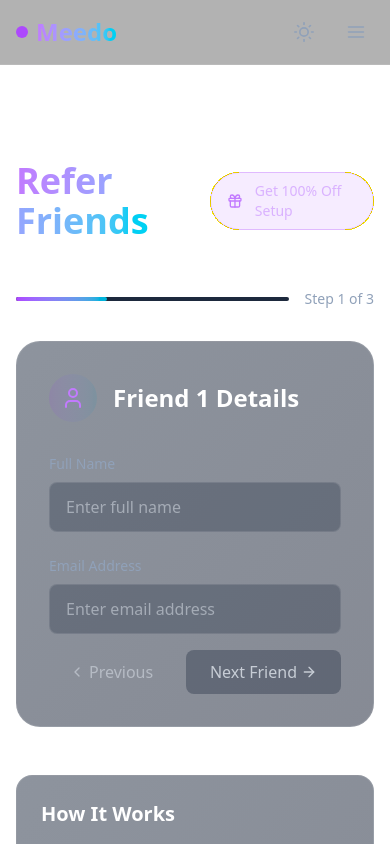
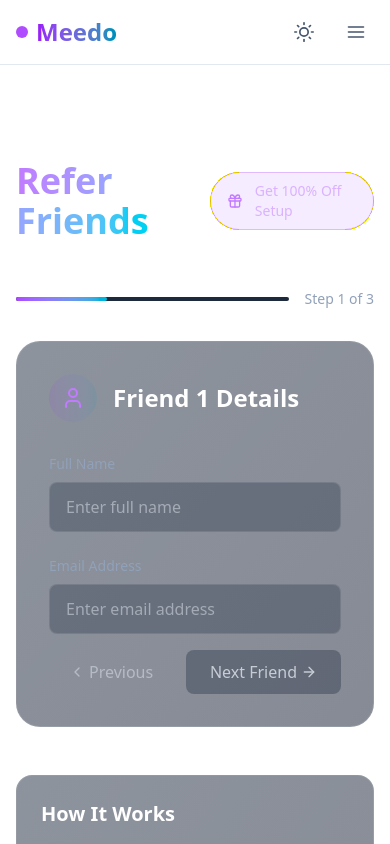
Before and after one commit to Abdallah-Dridi/meedo, a Next.js app: page /referral in a window 390 px wide. Shown: the top 844 px of the page. Built offline with nearby package versions, Linux system fonts and the light colour scheme.

Commit message:
Minor changes

```diff
--- a/package.json
+++ b/package.json
@@ -11,6 +11,7 @@
   "dependencies": {
     "@react-three/drei": "^10.6.1",
     "@react-three/fiber": "^9.3.0",
+    "@tailwindcss/typography": "^0.5.16",
     "framer-motion": "^12.23.12",
     "lucide-react": "^0.536.0",
     "next": "^15.4.5",
@@ -24,7 +25,7 @@
   "devDependencies": {
     "@eslint/eslintrc": "^3",
     "@tailwindcss/postcss": "^4.1.11",
-    "@types/node": "^20.19.9",
+    "@types/node": "^20.19.10",
     "@types/react": "^19",
     "@types/react-dom": "^19",
     "autoprefixer": "^10.4.21",
@@ -34,7 +35,7 @@
     "postcss": "^8.5.6",
     "prettier": "^3.6.2",
     "prettier-plugin-tailwindcss": "^0.6.14",
-    "tailwindcss": "^4.0.0",
+    "tailwindcss": "^4.1.11",
     "typescript": "^5"
   }
 }
--- a/src/app/globals.css
+++ b/src/app/globals.css
@@ -1,2 +1,37 @@
 /* src/app/globals.css */
 @import "tailwindcss";
+
+/* Ensure smooth transitions for theme changes */
+* {
+  transition: background-color 0.3s ease, color 0.3s ease, border-color 0.3s ease;
+}
+
+/* Optional: Custom scrollbar for better dark/light mode support */
+::-webkit-scrollbar {
+  width: 8px;
+}
+
+::-webkit-scrollbar-track {
+  background-color: #f1f5f9; /* slate-100 */
+}
+
+.dark ::-webkit-scrollbar-track {
+  background-color: #1e293b; /* slate-800 */
+}
+
+::-webkit-scrollbar-thumb {
+  background-color: #cbd5e1; /* slate-300 */
+  border-radius: 9999px;
+}
+
+.dark ::-webkit-scrollbar-thumb {
+  background-color: #475569; /* slate-600 */
+}
+
+::-webkit-scrollbar-thumb:hover {
+  background-color: #94a3b8; /* slate-400 */
+}
+
+.dark ::-webkit-scrollbar-thumb:hover {
+  background-color: #64748b; /* slate-500 */
+}
--- a/src/app/layout.tsx
+++ b/src/app/layout.tsx
@@ -1,11 +1,11 @@
 // src/app/layout.tsx
+import { Inter } from 'next/font/google';
 import type { Metadata } from "next";
 import "./globals.css";
-import { ThemeProvider } from "@/components/theme-provider"; // Import the provider
+import { ThemeProvider } from "@/components/theme-provider";
 
-
-// Removing the unused 'inter' variable to fix ESLint warning
-// const inter = Inter({ subsets: ["latin"] });
+// Initialize the 'inter' variable after the import
+const inter = Inter({ subsets: ['latin'] });
 
 export const metadata: Metadata = {
   title: "Meedo",
@@ -14,12 +14,12 @@ export const metadata: Metadata = {
 
 export default function RootLayout({
   children,
-}: Readonly<{
+}: {
   children: React.ReactNode;
-}>) {
+}) {
   return (
     <html lang="en" suppressHydrationWarning>
-      <body>
+      <body className={inter.className}>
         <ThemeProvider>{children}</ThemeProvider>
       </body>
     </html>
--- a/src/components/Header.tsx
+++ b/src/components/Header.tsx
@@ -1,4 +1,3 @@
-
 "use client";
 
 import React, { useState, useEffect } from "react";
@@ -48,7 +47,7 @@ export default function Header() {
   };
 
   return (
-    <header className="sticky top-0 z-50 w-full bg-black/30 backdrop-blur-xl border-b border-white/10">
+    <header className="sticky top-0 z-50 w-full bg-white/80 backdrop-blur-xl border-b border-slate-200 transition-colors duration-300 dark:bg-black/30 dark:border-white/10">
       <div className="container mx-auto flex h-16 items-center justify-between px-4 md:px-8">
         <motion.div
           initial={{ opacity: 0, x: -20 }}
@@ -56,7 +55,7 @@ export default function Header() {
           className="flex items-center gap-2"
         >
           <div className="w-3 h-3 rounded-full bg-purple-500 animate-pulse"></div>
-          <h1 className="text-2xl font-bold bg-gradient-to-r from-purple-400 to-cyan-400 bg-clip-text text-transparent">Meedo</h1>
+          <h1 className="text-2xl font-bold bg-gradient-to-r from-purple-600 to-cyan-600 bg-clip-text text-transparent">Meedo</h1>
         </motion.div>
         {/* Desktop Navigation */}
         <nav className="hidden md:flex items-center gap-8">
@@ -70,13 +69,13 @@ export default function Header() {
                 >
                   <a
                     href={link.href}
-                    className="text-slate-300 hover:text-white transition-colors"
+                    className="text-slate-600 hover:text-slate-900 transition-colors dark:text-slate-300 dark:hover:text-white"
                     onClick={(e) => handleFeaturesClick(e)}
                   >
                     {link.name}
                   </a>
                   <button
-                    className="features-dropdown-toggle text-slate-300 hover:text-white transition-colors"
+                    className="features-dropdown-toggle text-slate-600 hover:text-slate-900 transition-colors dark:text-slate-300 dark:hover:text-white"
                     onClick={(e) => {
                       e.preventDefault();
                       setIsFeaturesOpen(!isFeaturesOpen);
@@ -88,13 +87,13 @@ export default function Header() {
                     <motion.div
                       initial={{ opacity: 0, y: 10 }}
                       animate={{ opacity: 1, y: 0 }}
-                      className="absolute top-full left-0 mt-2 w-56 bg-slate-900/95 backdrop-blur-lg rounded-xl border border-white/10 shadow-lg overflow-hidden"
+                      className="absolute top-full left-0 mt-2 w-56 bg-white/95 backdrop-blur-lg rounded-xl border border-slate-200 shadow-lg overflow-hidden transition-colors duration-300 dark:bg-slate-900/95 dark:border-white/10"
                     >
                       {link.dropdown.map((item, idx) => (
                         <a
                           key={idx}
                           href={item.href}
-                          className="block px-4 py-3 text-sm hover:bg-white/5 transition-colors border-b border-white/5 last:border-b-0"
+                          className="block px-4 py-3 text-sm text-slate-700 hover:bg-slate-100 transition-colors border-b border-slate-100 last:border-b-0 dark:text-slate-200 dark:hover:bg-white/5 dark:border-white/5"
                           onClick={() => setIsFeaturesOpen(false)}
                         >
                           <div className="flex items-center gap-2">
@@ -109,7 +108,7 @@ export default function Header() {
               ) : (
                 <a
                   href={link.href}
-                  className="text-slate-300 hover:text-white transition-colors"
+                  className="text-slate-600 hover:text-slate-900 transition-colors dark:text-slate-300 dark:hover:text-white"
                 >
                   {link.name}
                 </a>
@@ -121,7 +120,7 @@ export default function Header() {
           {mounted && (
             <button
               onClick={() => setTheme(theme === 'dark' ? 'light' : 'dark')}
-              className="p-2 rounded-full text-slate-400 hover:text-white hover:bg-white/10 transition-colors"
+              className="p-2 rounded-full text-slate-600 hover:text-slate-900 hover:bg-slate-200 transition-all duration-200 dark:text-slate-400 dark:hover:text-white dark:hover:bg-white/10"
               aria-label="Toggle theme"
             >
               {theme === 'dark' ? (
@@ -156,7 +155,7 @@ export default function Header() {
           </motion.a>
           {/* Mobile menu button */}
           <button
-            className="md:hidden p-2 rounded-full text-slate-400 hover:text-white hover:bg-white/10 transition-colors"
+            className="md:hidden p-2 rounded-full text-slate-600 hover:text-slate-900 hover:bg-slate-200 transition-all duration-200 dark:text-slate-400 dark:hover:text-white dark:hover:bg-white/10"
             onClick={() => setIsMobileMenuOpen(!isMobileMenuOpen)}
           >
             {isMobileMenuOpen ? (
@@ -180,7 +179,7 @@ export default function Header() {
           initial={{ opacity: 0, height: 0 }}
           animate={{ opacity: 1, height: 'auto' }}
           exit={{ opacity: 0, height: 0 }}
-          className="md:hidden bg-slate-900/95 backdrop-blur-lg border-t border-white/10"
+          className="md:hidden bg-white/95 backdrop-blur-lg border-t border-slate-200 transition-colors duration-300 dark:bg-slate-900/95 dark:border-white/10"
         >
           <div className="container mx-auto px-4 py-4">
             <div className="space-y-2">
@@ -194,7 +193,7 @@ export default function Header() {
                       >
                         <a
                           href={link.href}
-                          className="text-slate-300 hover:text-white transition-colors"
+                          className="text-slate-700 hover:text-slate-900 transition-colors dark:text-slate-300 dark:hover:text-white"
                           onClick={(e) => {
                             e.stopPropagation();
                             setIsMobileMenuOpen(false);
@@ -202,19 +201,19 @@ export default function Header() {
                         >
                           {link.name}
                         </a>
-                        <ChevronDown className={`w-4 h-4 transition-transform ${isFeaturesOpen ? 'rotate-180' : ''}`} />
+                        <ChevronDown className={`w-4 h-4 transition-transform text-slate-600 dark:text-slate-400 ${isFeaturesOpen ? 'rotate-180' : ''}`} />
                       </div>
                       {isFeaturesOpen && (
                         <motion.div
                           initial={{ opacity: 0, height: 0 }}
                           animate={{ opacity: 1, height: 'auto' }}
-                          className="pl-4 border-l border-white/10 ml-2"
+                          className="pl-4 border-l border-slate-200 ml-2 dark:border-white/10"
                         >
                           {link.dropdown.map((item, idx) => (
                             <a
                               key={idx}
                               href={item.href}
-                              className="block py-2 text-sm text-slate-400 hover:text-white transition-colors"
+                              className="block py-2 text-sm text-slate-600 hover:text-slate-900 transition-colors dark:text-slate-400 dark:hover:text-white"
                               onClick={() => {
                                 setIsMobileMenuOpen(false);
                                 setIsFeaturesOpen(false);
@@ -229,7 +228,7 @@ export default function Header() {
                   ) : (
                     <a
                       href={link.href}
-                      className="block py-2 text-slate-300 hover:text-white transition-colors"
+                      className="block py-2 text-slate-700 hover:text-slate-900 transition-colors dark:text-slate-300 dark:hover:text-white"
                       onClick={() => setIsMobileMenuOpen(false)}
                     >
                       {link.name}
@@ -238,7 +237,7 @@ export default function Header() {
                 </div>
               ))}
             </div>
-            <div className="mt-4 pt-4 border-t border-white/10">
+            <div className="mt-4 pt-4 border-t border-slate-200 dark:border-white/10">
               <a
                 href="signup"
                 className="w-full inline-flex items-center justify-center rounded-lg bg-gradient-to-r from-purple-600 to-cyan-600 px-5 py-2.5 text-sm font-semibold text-white shadow-lg"
--- a/src/components/landing/HeroSection.tsx
+++ b/src/components/landing/HeroSection.tsx
@@ -24,9 +24,10 @@ export function HeroSection() {
       className="relative flex h-screen items-center justify-center overflow-hidden"
     >
       <div className="absolute inset-0 z-0 flex items-center justify-center">
-        <div className="animate-pulse-slow absolute h-[300px] w-[300px] rounded-full bg-purple-500/20 blur-3xl"></div>
-        <div className="animate-pulse-slow animation-delay-2000 absolute h-[500px] w-[500px] rounded-full bg-cyan-500/10 blur-3xl"></div>
+        <div className="absolute -z-10 w-96 h-96 bg-purple-600/20 rounded-full blur-3xl animate-pulse"></div>
+        <div className="absolute -z-10 w-96 h-96 bg-cyan-500/20 rounded-full blur-3xl mt-24 ml-24 animate-pulse animation-delay-1000"></div>
       </div>
+
 
       <motion.div
         className="z-10 container mx-auto px-4 text-center"
--- a/src/components/landing/IntegrationSection.tsx
+++ b/src/components/landing/IntegrationSection.tsx
@@ -32,11 +32,6 @@ export function IntegrationSection() {
         }
       `}</style>
       <section className="relative container mx-auto px-4 py-24" id="integration">
-        {/* Glowing orb effect for background */}
-        <div className="absolute top-1/2 left-1/2 -translate-x-1/2 -translate-y-1/2">
-            <div className="absolute -z-10 w-96 h-96 bg-purple-600/20 rounded-full blur-3xl animate-pulse"></div>
-            <div className="absolute -z-10 w-96 h-96 bg-cyan-500/20 rounded-full blur-3xl mt-24 ml-24 animate-pulse animation-delay-2000"></div>
-        </div>
 
         <motion.div
           initial={{ opacity: 0, y: 20 }}
--- a/src/components/theme-provider.tsx
+++ b/src/components/theme-provider.tsx
@@ -7,7 +7,14 @@ import { type ThemeProviderProps } from "next-themes";
 
 export function ThemeProvider({ children, ...props }: ThemeProviderProps) {
   return (
-    <NextThemesProvider attribute="class" defaultTheme="dark" enableSystem={true} {...props}>
+    <NextThemesProvider
+      attribute="class"
+      defaultTheme="dark"
+      enableSystem={true}
+      disableTransitionOnChange={false}
+      storageKey="meedo-theme"
+      {...props}
+    >
       {children}
     </NextThemesProvider>
   );
```
Also changed, not shown: src/app/page.tsx (+3 -5 lines), tsconfig.json (+19 -4 lines), 1 other file (tests, documents, lock files or other folders).
